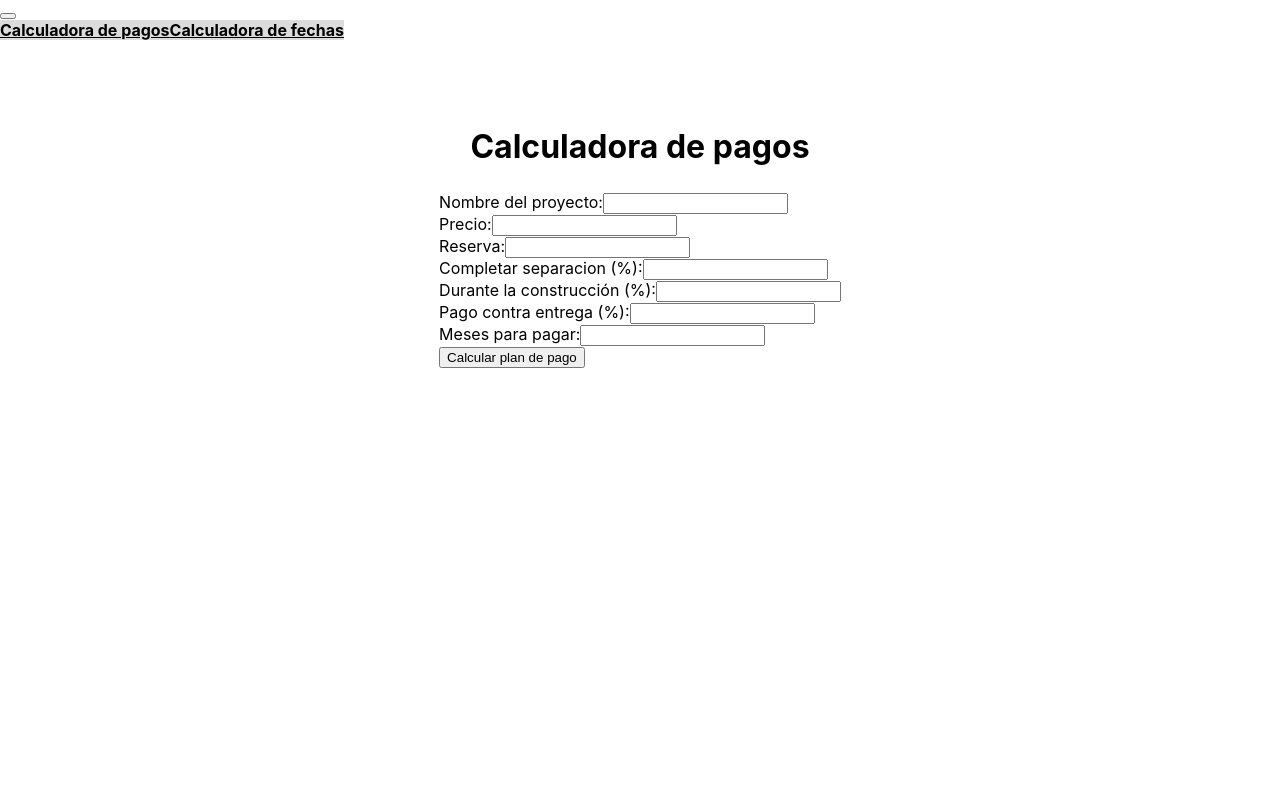
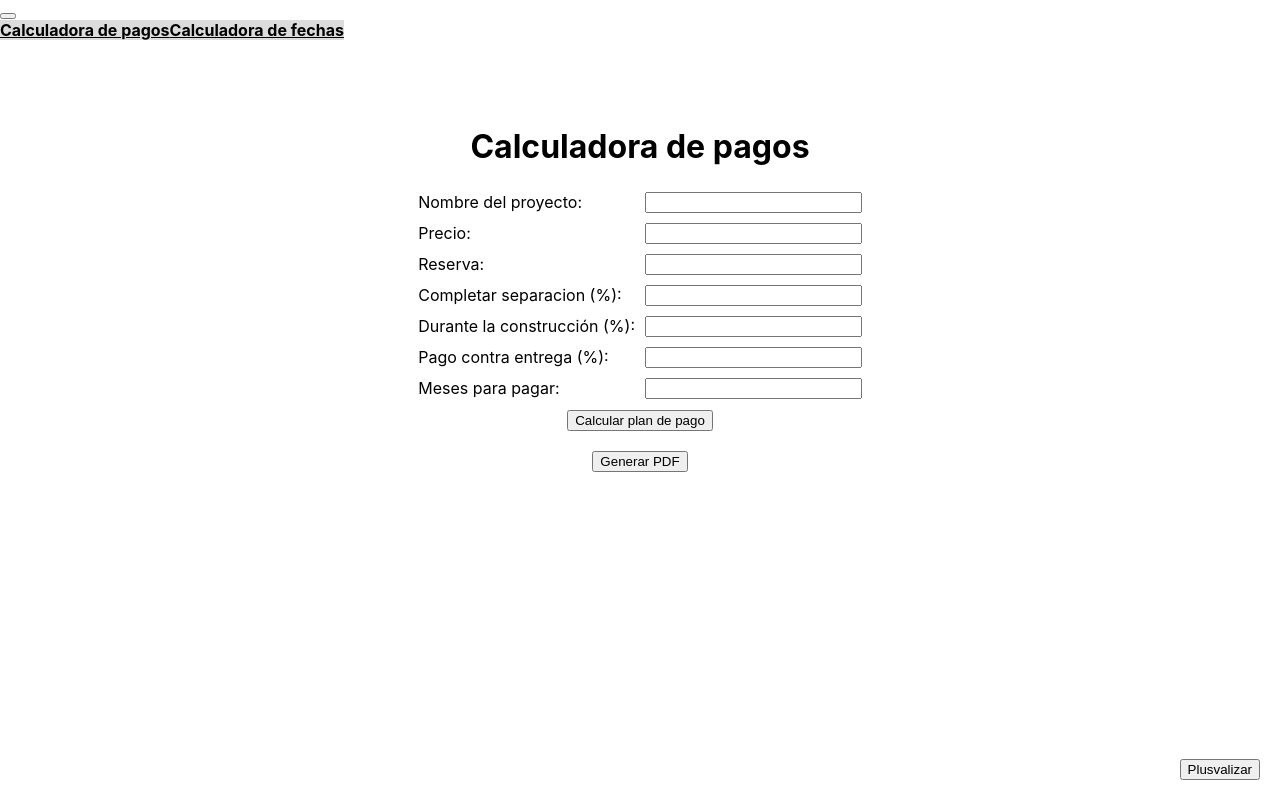
Before and after one commit to alpasa50/ProjectCalculator, a React (Create React App) app: page / in a window 1280 px wide. Built offline with nearby package versions, Linux system fonts and the light colour scheme; the HTML template or start-up script is replaced by a standard one.

Commit message:
Adding All new features like months payments and generate pdf button

```diff
--- a/package.json
+++ b/package.json
@@ -6,9 +6,13 @@
     "@testing-library/jest-dom": "^5.16.5",
     "@testing-library/react": "^13.4.0",
     "@testing-library/user-event": "^13.5.0",
+    "html2canvas": "^1.4.1",
+    "jspdf": "^2.5.1",
+    "jspdf-autotable": "^3.5.28",
     "react": "^18.2.0",
     "react-bootstrap": "^2.7.2",
     "react-dom": "^18.2.0",
+    "react-pdf": "^6.2.2",
     "react-router-dom": "^6.8.2",
     "react-scripts": "5.0.1",
     "web-vitals": "^2.1.4"
--- a/src/pages/PaymentCalc.js
+++ b/src/pages/PaymentCalc.js
@@ -1,7 +1,15 @@
-import React, { useState } from 'react';
+import React, { useState, useRef } from 'react';
 import '../utils/PaymentCalc.css';
+import jsPDF from 'jspdf';
+import html2canvas from 'html2canvas';
+import logo from '../assets/plusval-logo-black.png';
 
 function PaymentCalc() {
+
+  const [greenColor, setGreenColor] = useState('#75BD42');
+  const [showImage, setShowImage] = useState(true);
+
+
   const [projectName, setProjectName] = useState('');
   const [reserve, setReserve] = useState('');
   const [totalCost, setTotalCost] = useState('');
@@ -14,6 +22,77 @@ function PaymentCalc() {
   const [monthsToPay, setMonthsToPay] = useState('');
   const [paymentFee, setPaymentFee] = useState(0);
 
+  const tableRef = useRef(null);
+
+
+  function generatePDF() {
+    // Get the table element
+    const table = document.querySelector('table');
+
+    // Get the dimensions of the table
+    const tableWidth = table.clientWidth;
+    const tableHeight = table.clientHeight;
+
+    // Calculate the aspect ratio of the table
+    const aspectRatio = tableWidth / tableHeight;
+
+    // Set the maximum paper size (adjust as needed)
+    const maxPaperWidth = 600;
+    const maxPaperHeight = 800;
+
+    // Calculate the paper size based on the aspect ratio and maximum paper size
+    let paperWidth, paperHeight;
+    if (aspectRatio > 1) {
+      paperWidth = Math.min(tableWidth, maxPaperWidth);
+      paperHeight = paperWidth / aspectRatio;
+    } else {
+      paperHeight = Math.min(tableHeight, maxPaperHeight);
+      paperWidth = paperHeight * aspectRatio;
+    }
+
+    // Create a new PDF document with the calculated paper size
+    const pdf = new jsPDF('p', 'pt', [paperWidth, paperHeight]);
+
+    // Use html2canvas to capture the table as an image
+    html2canvas(table).then(canvas => {
+      const imgData = canvas.toDataURL('image/png');
+
+      // Add the image to the PDF document
+      pdf.addImage(imgData, 'PNG', 0, 0, paperWidth, paperHeight);
+
+      // Download the PDF document
+      pdf.save('plan_de_pagos.pdf');
+    });
+  }
+
+
+  const getPaymentDates = () => {
+    const startDate = new Date();
+    const startMonth = startDate.getMonth();
+    const paymentDates = [];
+    let paymentYear = startDate.getFullYear();
+    let paymentMonth = startMonth + 1;
+
+    for (let i = 1; i <= monthsToPay; i++) {
+      if (paymentMonth > 12) {
+        paymentYear++;
+        paymentMonth = 1;
+      }
+
+      const paymentDate = new Date(paymentYear, paymentMonth - 1, 1);
+      paymentDates.push(paymentDate);
+      paymentMonth++;
+    }
+
+    return paymentDates;
+  };
+
+  const paymentDates = getPaymentDates();
+
+  const handleToggleColors = () => {
+    setGreenColor(color => color === '#75BD42' ? 'white' : '#75BD42');
+    setShowImage(showImage => !showImage);
+  };
 
   function handleChangeTotalCost(event) {
 
@@ -44,7 +123,7 @@ function PaymentCalc() {
 
   function handleSubmit(event) {
     event.preventDefault();
-    const signingAmount = (totalCost * signingPercentage) / 100 - reserve ;
+    const signingAmount = (totalCost * signingPercentage) / 100 - reserve;
     const buildingAmount = (totalCost * buildingPercentage) / 100;
     const financialAmount = (totalCost * financialPercentage) / 100;
     const paymentFee = buildingAmount / monthsToPay;
@@ -65,42 +144,61 @@ function PaymentCalc() {
       alignItems: 'center',
       padding: '60px',
     }}>
-      <h2 style={{fontSize: '2rem'}}>Calculadora de pagos</h2>
+      <h2 style={{ fontSize: '2rem' }}>Calculadora de pagos</h2>
       <div>
-      <form onSubmit={handleSubmit} style={{width: '100%'}}>
+        <form onSubmit={handleSubmit} style={{ width: '100%', display: 'grid', gridTemplateColumns: '1fr 1fr', gap: '10px' }}>
           <label htmlFor="project-name">Nombre del proyecto:</label>
           <input type="text" id="project-name" value={projectName} onChange={handleChangeProjectName} />
-        <br />
           <label htmlFor="total-cost">Precio:</label>
           <input type="number" id="total-cost" value={totalCost} onChange={handleChangeTotalCost} />
-        <br />
           <label htmlFor="total-cost">Reserva:</label>
           <input type="text" id="reserve" value={reserve} onChange={handleChangeReserve} />
-        <br />
           <label htmlFor="signing-percentage">Completar separacion (%):</label>
           <input type="number" id="signing-percentage" value={signingPercentage} onChange={handleChangeSigningPercentage} />
-        <br />
           <label htmlFor="building-percentage">Durante la construcción (%):</label>
           <input type="number" id="building-percentage" value={buildingPercentage} onChange={handleChangeBuildingPercentage} />
-        <br />
           <label htmlFor="financial-percentage">Pago contra entrega (%):</label>
           <input type="number" id="financial-percentage" value={financialPercentage} onChange={handleChangeFinancialPercentage} />
-        <br />
           <label htmlFor="months-to-pay">Meses para pagar:</label>
           <input type="number" id="months-to-pay" value={monthsToPay} onChange={handleChangeMonthsToPay} />
-        <br />
+          <div style={{ gridColumn: '1 / -1', textAlign: 'center' }}>
             <button type="submit">Calcular plan de pago</button>
+          </div>
         </form>
-      <br />
+        <br/>
+        <button
+      style={{
+        position: 'absolute',
+        bottom: '20px',
+        right: '20px',
+        zIndex: '1',
+      }}
+      onClick={handleToggleColors}
+    >
+      Plusvalizar
+    </button>
         {totalCost > 0 && (
-          <table>
+
+          <div ref={tableRef}>
+          <table style={{margin: '0 auto'}}>
             <tbody>
+              {showImage && (
+            <img src={logo} alt="plusval" style={{width: '250px', height: 'auto', margin: 'auto', display: 'block'}}></img>
+
+              )}
+
               <tr>
-                <td colSpan={2} style={{textAlign: 'Center'}}>{projectName}</td>
+
+                <td colSpan={2} style={{ textAlign: 'Center', backgroundColor: greenColor }}>{projectName}</td>
+
               </tr>
               <tr>
                 <td>Precio Total:</td>
                 <td>${totalCost.toLocaleString()}</td>
+              </tr>
+              <tr>
+                <td>Reserva:</td>
+                <td>${reserve.toLocaleString()}</td>
               </tr>
               <tr>
                 <td>Completar separacion ({signingPercentage}%):</td>
@@ -116,16 +214,41 @@ function PaymentCalc() {
               </tr>
               {monthsToPay > 0 && (
           <tr>
-              <td>Cuotas mensuales durante {monthsToPay} Meses:</td>
+            <td colSpan={2}>
+              <h4 style={{textAlign: 'center', backgroundColor: greenColor}}>Plan de Pagos</h4>
+              <table>
+                <thead>
+                  <tr>
+                    <th>Año</th>
+                    <th>Fecha de Pago</th>
+                    <th>Monto</th>
+                  </tr>
+                </thead>
+                <tbody>
+                  {paymentDates.map(date => {
+                    const year = date.getFullYear();
+                    const month = date.toLocaleString("es-ES", { month: "long" });
+                    const capitalizedMonth = month.charAt(0).toUpperCase() + month.slice(1);
+                    return (
+                      <tr key={date}>
+                        <td>{year}</td>
+                        <td>{capitalizedMonth}</td>
                         <td>${paymentFee.toLocaleString()}</td>
+                      </tr>
+                    );
+                  })}
+                      </tbody>
+                    </table>
+                  </td>
                 </tr>
               )}
             </tbody>
           </table>
+          </div>
         )}
 
       </div>
-
+      <button onClick={generatePDF}>Generar PDF</button>
     </div>
   );
 }
```
Also changed, not shown: src/assets/plusval-logo-black.png (added), src/utils/PaymentCalc.css (line endings or trailing spaces), 1 other file (tests, documents, lock files or other folders). Lines whose indentation alone changed are shown as unchanged.
